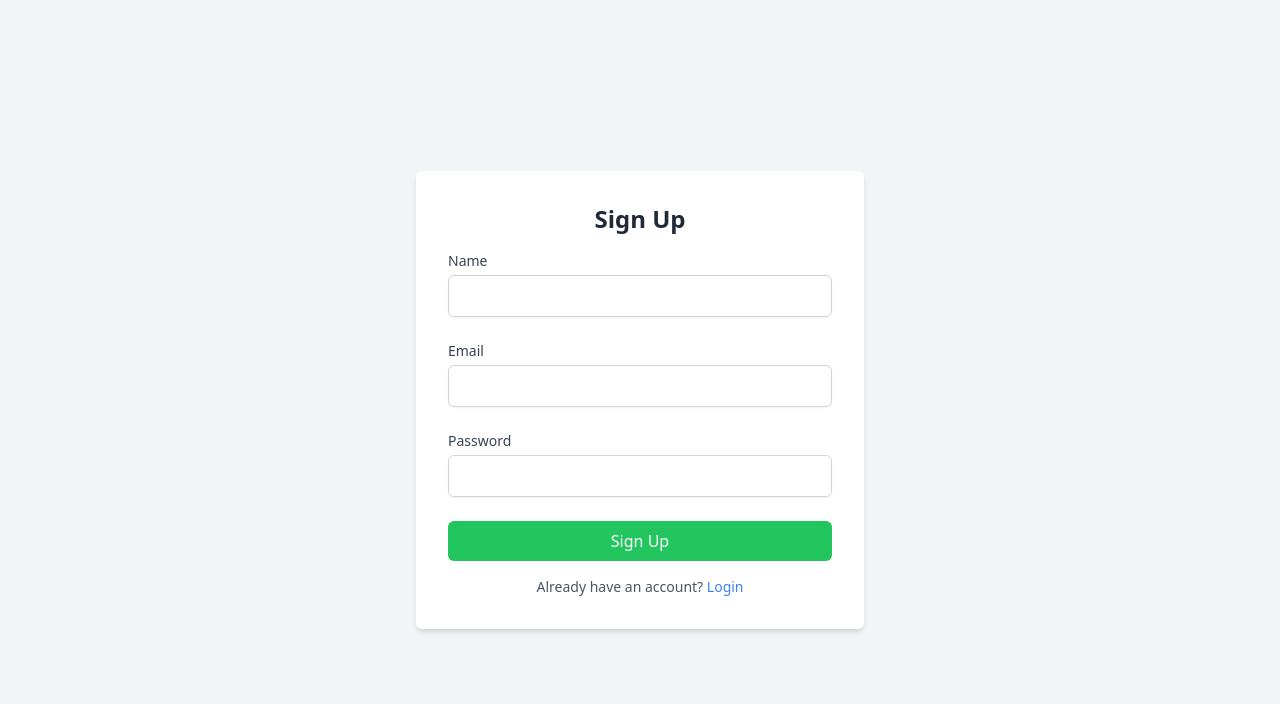
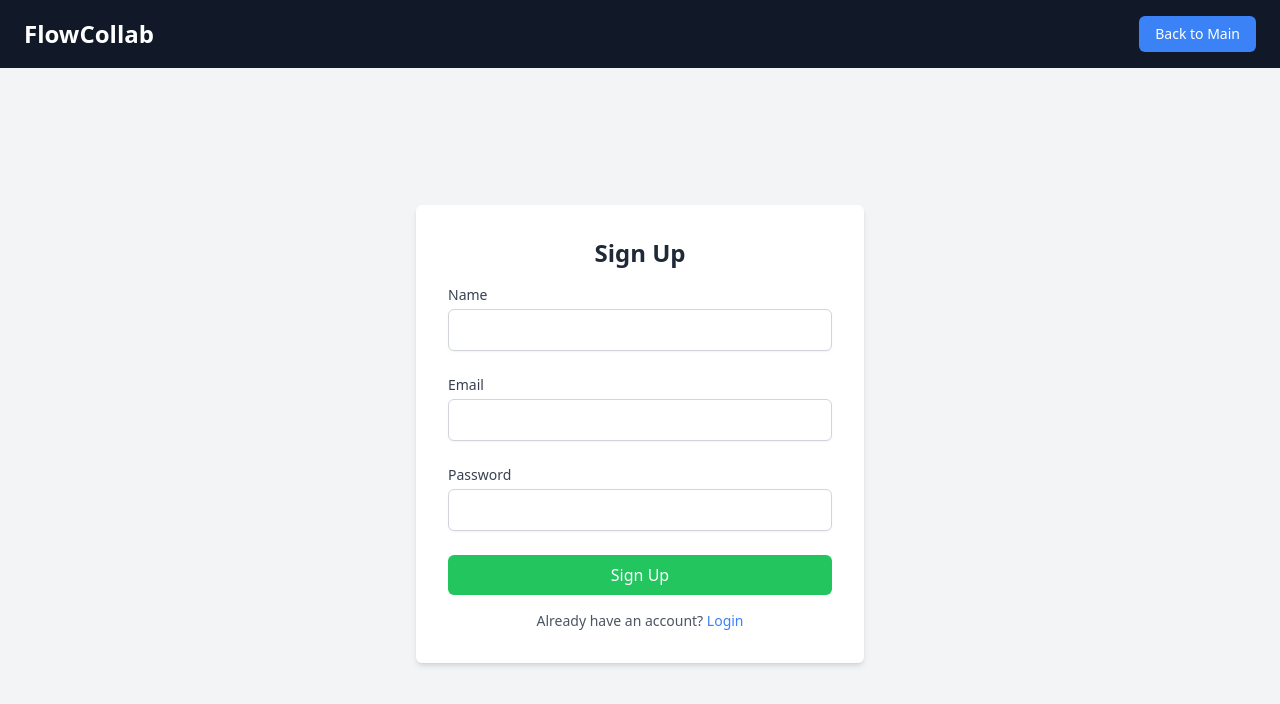
Before and after one commit to yujin-zero/FlowCollab, a React (Create React App) app in the folder frontend/: page /signup in a window 1280 px wide. Shown: the top 704 px of the page. Built offline with nearby package versions, Linux system fonts and the light colour scheme.

Commit message:
refactor: 로그인, 회원가입 페이지에 헤더 추가

```diff
--- a/frontend/src/pages/LoginPage.js
+++ b/frontend/src/pages/LoginPage.js
@@ -2,7 +2,20 @@
 
 function LoginPage() {
   return (
-    <div className="min-h-screen flex flex-col justify-center items-center bg-gray-100">
+    <div className="min-h-screen flex flex-col bg-gray-100">
+      {/* Header */}
+      <header className="flex justify-between items-center px-6 py-4 bg-gray-900 text-white">
+        <h1 className="text-2xl font-bold">FlowCollab</h1>
+        <button
+          onClick={() => (window.location.href = "/")}
+          className="px-4 py-2 bg-blue-500 rounded-md text-sm hover:bg-blue-600"
+        >
+          Back to Main
+        </button>
+      </header>
+
+      {/* Login Form */}
+      <div className="flex-1 flex flex-col justify-center items-center">
         <div className="w-full max-w-md bg-white p-8 rounded-md shadow-md">
           <h2 className="text-2xl font-bold text-gray-800 mb-4 text-center">
             Login
@@ -56,6 +69,7 @@
           </p>
         </div>
       </div>
+    </div>
   );
 }
 
--- a/frontend/src/pages/SignUpPage.js
+++ b/frontend/src/pages/SignUpPage.js
@@ -2,7 +2,20 @@
 
 function SignUpPage() {
   return (
-    <div className="min-h-screen flex flex-col justify-center items-center bg-gray-100">
+    <div className="min-h-screen flex flex-col bg-gray-100">
+      {/* Header */}
+      <header className="flex justify-between items-center px-6 py-4 bg-gray-900 text-white">
+        <h1 className="text-2xl font-bold">FlowCollab</h1>
+        <button
+          onClick={() => (window.location.href = "/")}
+          className="px-4 py-2 bg-blue-500 rounded-md text-sm hover:bg-blue-600"
+        >
+          Back to Main
+        </button>
+      </header>
+
+      {/* Sign Up Form */}
+      <div className="flex-1 flex flex-col justify-center items-center">
         <div className="w-full max-w-md bg-white p-8 rounded-md shadow-md">
           <h2 className="text-2xl font-bold text-gray-800 mb-4 text-center">
             Sign Up
@@ -68,6 +81,7 @@
           </p>
         </div>
       </div>
+    </div>
   );
 }
 
```
Lines whose indentation alone changed are shown as unchanged.
